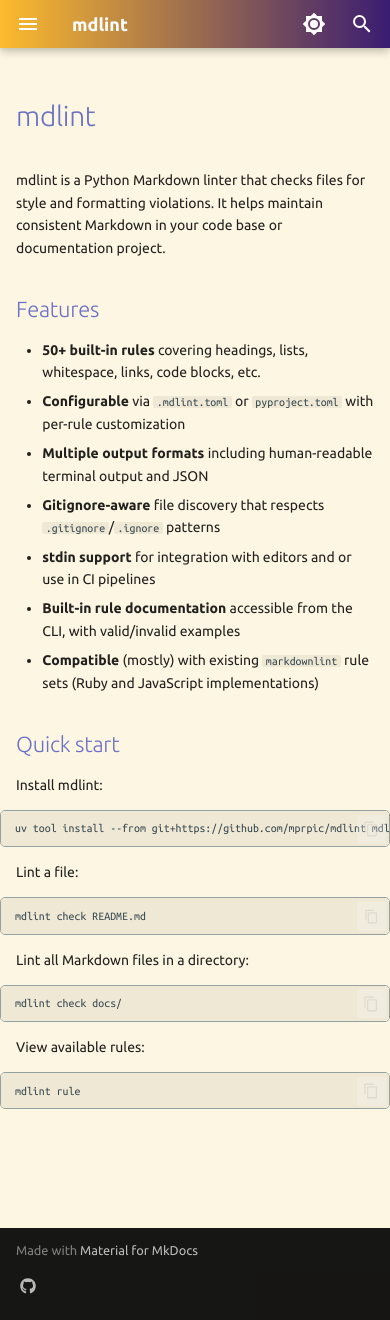
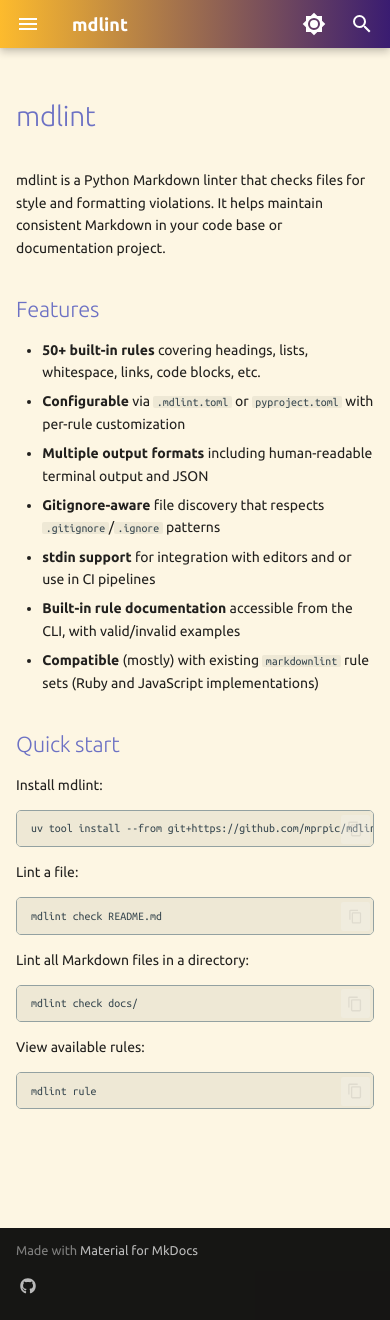
Before and after one commit to mprpic/mdlint, an MkDocs documentation site: the page built from docs/index.md, in a window 390 px wide and 1320 px high. Built offline with MkDocs 1.6.1 and Material for MkDocs 9.7.7, drawn with Linux system fonts in a browser that asks for light colours; comment, search, counter and statistics services are not loaded.

Commit message:
Fix cobe block overflow in mobile view
Specifically when viewing rule docs.

Signed-off-by: Martin Prpič <martin.prpic@gmail.com>

```diff
--- a/docs/stylesheets/extra.css
+++ b/docs/stylesheets/extra.css
@@ -59,6 +59,13 @@
 
 .md-content__inner {
     padding-bottom: 4rem;
+}
+
+@media screen and (max-width: 44.984375em) {
+    .md-content__inner > .highlight {
+        margin-left: 0;
+        margin-right: 0;
+    }
 }
 
 .md-header {
```
